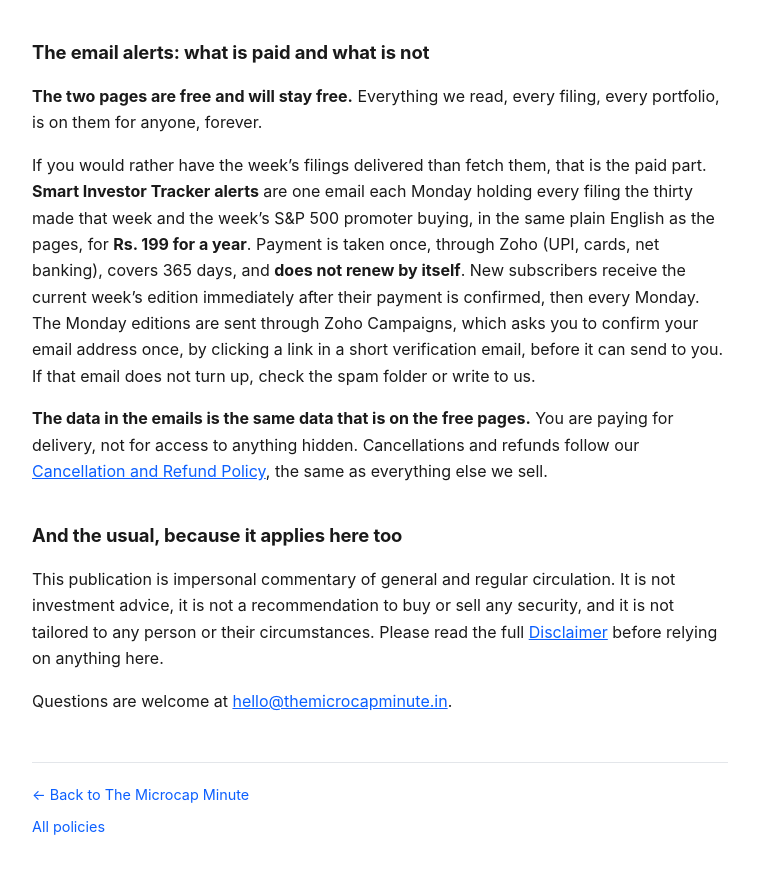
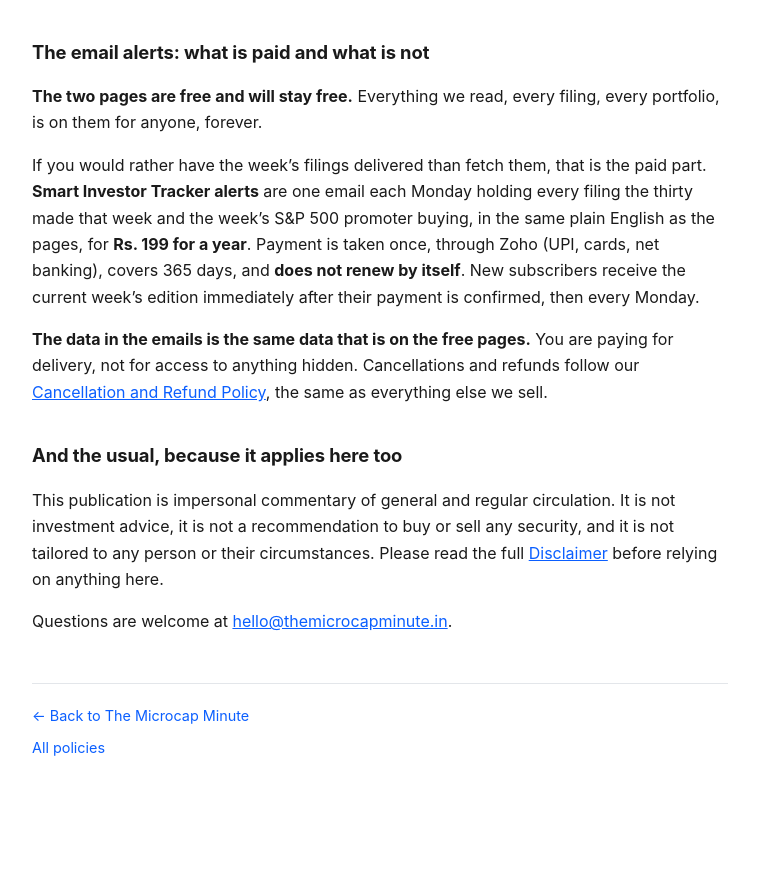
Before and after one commit to themicrocapinvestor/MM-Policies, a Jekyll site: the page built from tracker.md, in a window 1280 px wide and 900 px high, scrolled down 5797 px. Shown: the top 874 px of the window, without its empty margins (260-1019 px from the left). Built offline with Jekyll 4.4.1, drawn with Linux system fonts in a browser that asks for light colours; after the commit the page ends 6620 px from its top, so only the background shows below that.

Commit message:
tracker: paid list is private opt-in now, drop the confirmation step

```diff
--- a/tracker.md
+++ b/tracker.md
@@ -243,10 +243,7 @@ thirty made that week and the week's S&P 500 promoter buying, in the same plain
 as the pages, for **Rs. 199 for a year**.
 Payment is taken once, through Zoho (UPI, cards, net banking), covers 365 days, and
 **does not renew by itself**. New subscribers receive the current week's edition
-immediately after their payment is confirmed, then every Monday. The Monday editions are
-sent through Zoho Campaigns, which asks you to confirm your email address once, by
-clicking a link in a short verification email, before it can send to you. If that email
-does not turn up, check the spam folder or write to us.
+immediately after their payment is confirmed, then every Monday.
 
 **The data in the emails is the same data that is on the free pages.** You are paying for
 delivery, not for access to anything hidden. Cancellations and refunds follow our
```
